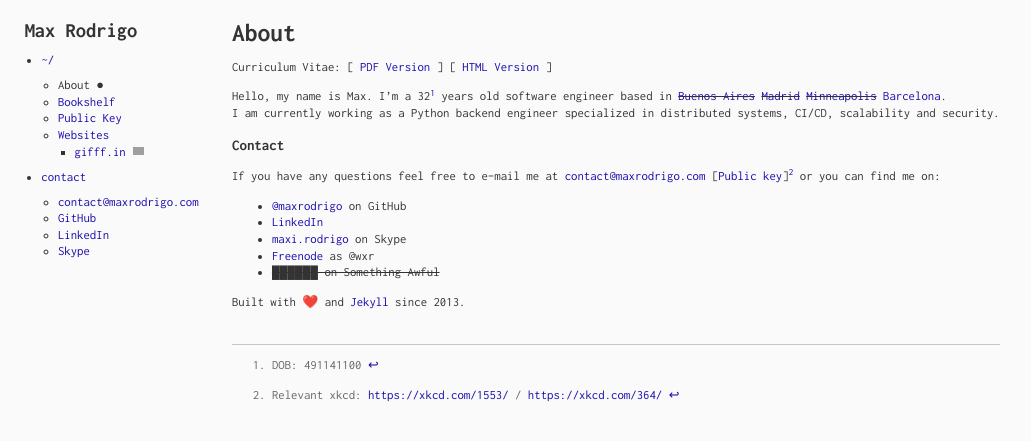
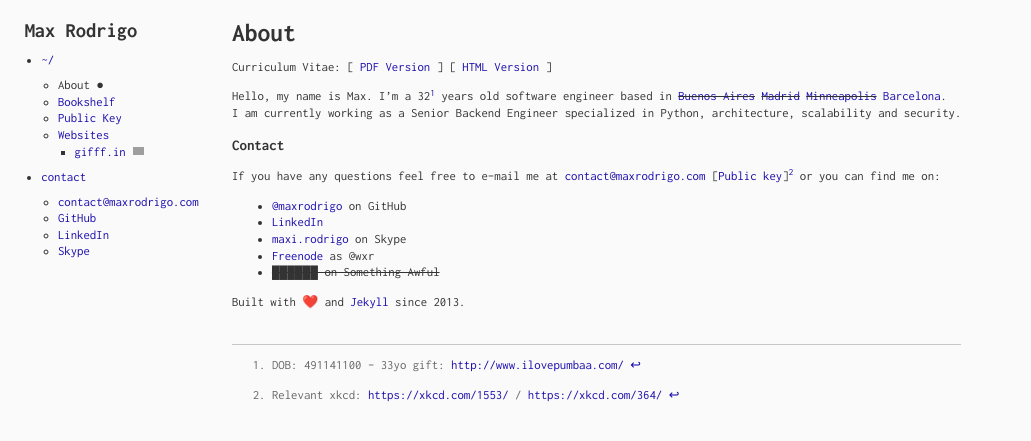
Before and after one commit to maxrodrigo/maxrodrigo.github.io, a Jekyll site: the page built from about.md, in a window 1280 px wide. Shown: the top 441 px of the page, without its empty margins (0-1031 px from the left). Built offline with Jekyll 4.4.1, drawn with Linux system fonts in a browser that asks for light colours; emoji names are drawn with the system emoji font; grey boxes are pictures that could not be loaded.

Commit message:
Update about page

```diff
--- a/about.md
+++ b/about.md
@@ -6,7 +6,7 @@ title: About
 Curriculum Vitae: [ [PDF Version]( /assets/pdf/Luis_Maximiliano_Rodrigo_Zubieta_Resume.pdf ) ]  [ [ HTML Version]( resume.html ) ]
 
 Hello, my name is Max. I'm a {{ 'now' | date: "%s" | minus: birthdate | divided_by: 31557600 | floor }}[^birthdate] years old software engineer based in ~~[Buenos Aires]( https://www.google.com.ar/maps/place/Buenos+Aires/ )~~  ~~[Madrid]( https://www.google.com.ar/maps/place/Madrid/ )~~  ~~[Minneapolis]( https://www.google.com.ar/maps/place/Minneapolis/ )~~ [Barcelona]( https://www.google.com.ar/maps/place/Barcelona/ ).
-I am currently working as a Python backend engineer specialized in distributed systems, CI/CD, scalability and security.
+I am currently working as a Senior Backend Engineer specialized in Python, architecture,  scalability and security.
 
 ### Contact {#contact}
 
@@ -19,5 +19,5 @@ If you have any questions feel free to e-mail me at [{{ site.email }}]( mailto:{
 
 Built with :heart: and [Jekyll]( https://jekyllrb.com/ ) since 2013.
 
-[^birthdate]: DOB: {{ birthdate }}
+[^birthdate]: DOB: {{ birthdate }} - 33yo gift: <http://www.ilovepumbaa.com/>
 [^xkcd]: Relevant xkcd: <https://xkcd.com/1553/> / <https://xkcd.com/364/>
```
